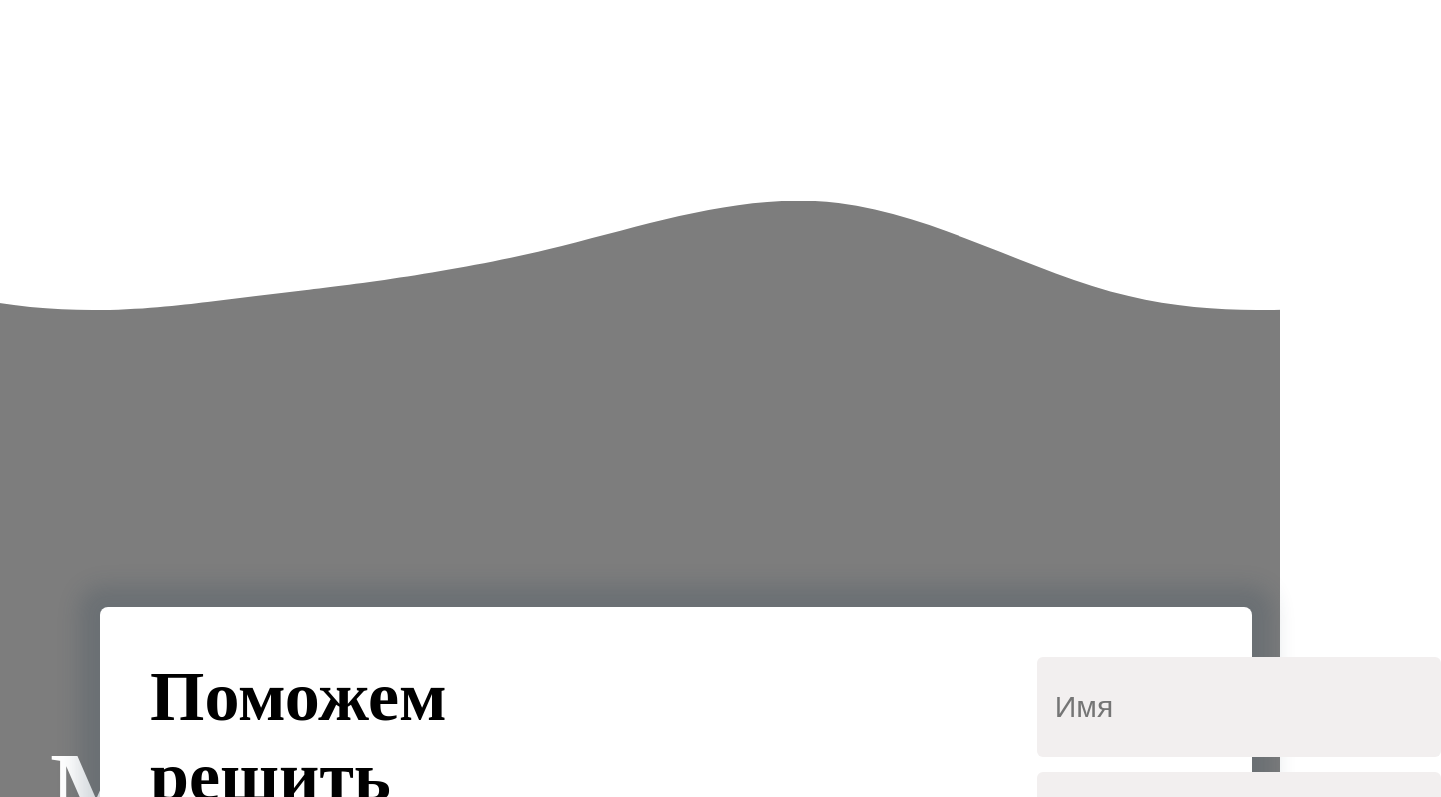
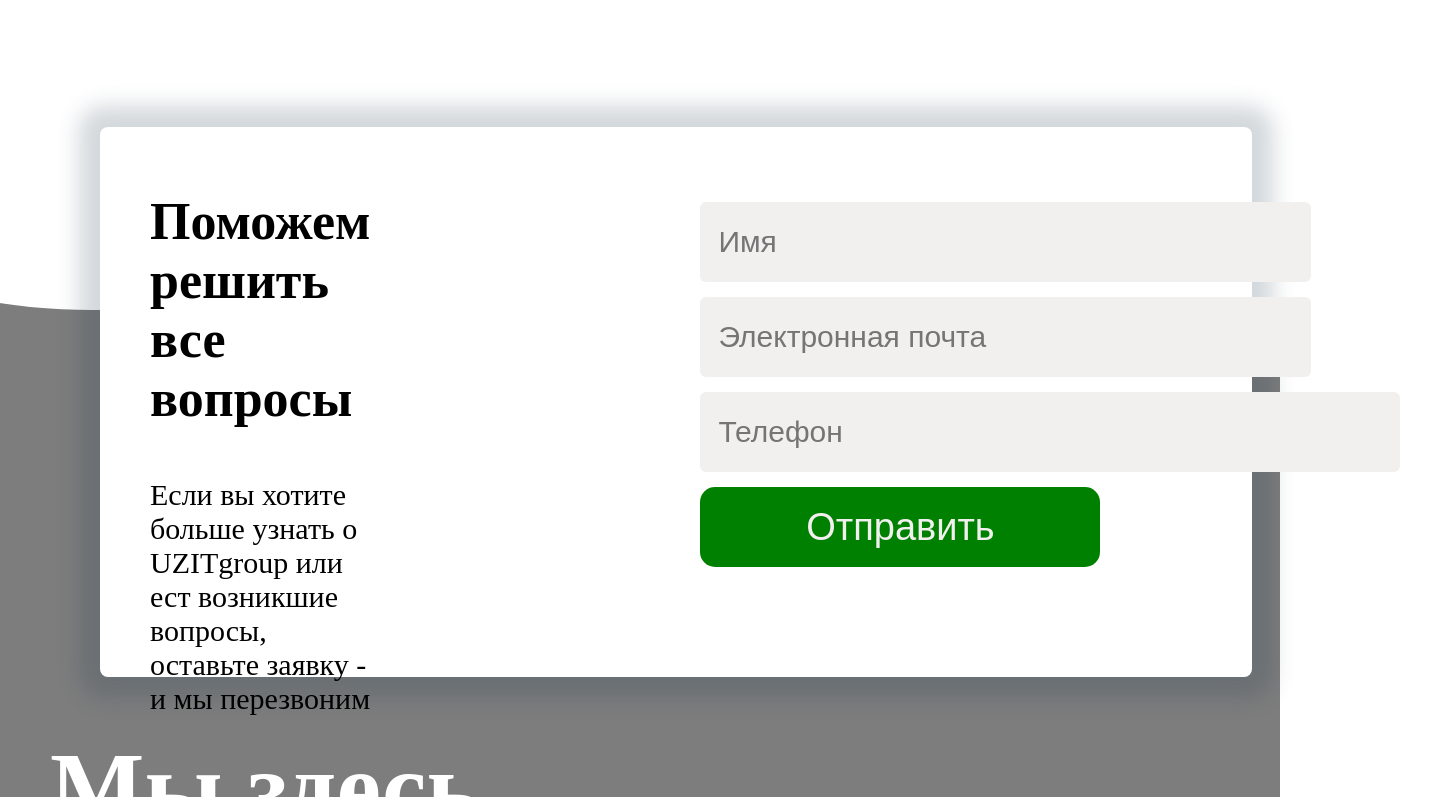
Before and after one commit to ProgrammerUz067/markaz, a React (Vite) app: page / in a window 1280 px wide. Shown: the part 2823-3620 px from the top of the page, 1441 px wide, since content can reach past the window. Built offline with nearby package versions, Linux system fonts and the light colour scheme.

Commit message:
1920 X 1080 ekran]

```diff
--- a/src/components/Contact/Contact.css
+++ b/src/components/Contact/Contact.css
@@ -128,3 +128,33 @@
     margin-left: 110px;
   }
 }
+
+@media screen and (max-width: 1920px){
+  .contact-model{
+    margin-top: -500px;
+  }
+  .contact-model .text-contact .title-contact{
+    font-size: 52px;
+    margin-top: 15px;
+  }
+  .contact-model .text-contact .subtitle-contact{
+    font-size: 30px;
+    margin-top: 50px;
+  }
+
+  .contact-model .form-contact form {
+    margin-left: -150px;
+    margin-top: 25px;
+  }
+
+  .contact-model .form-contact form input{
+    height: 80px;
+  }
+
+  .contact-model .form-contact form .btn-submit{
+    height: 80px;
+    width: 400px;
+    font-size: 38px;
+    margin-top: 95px;
+  }
+}
```
